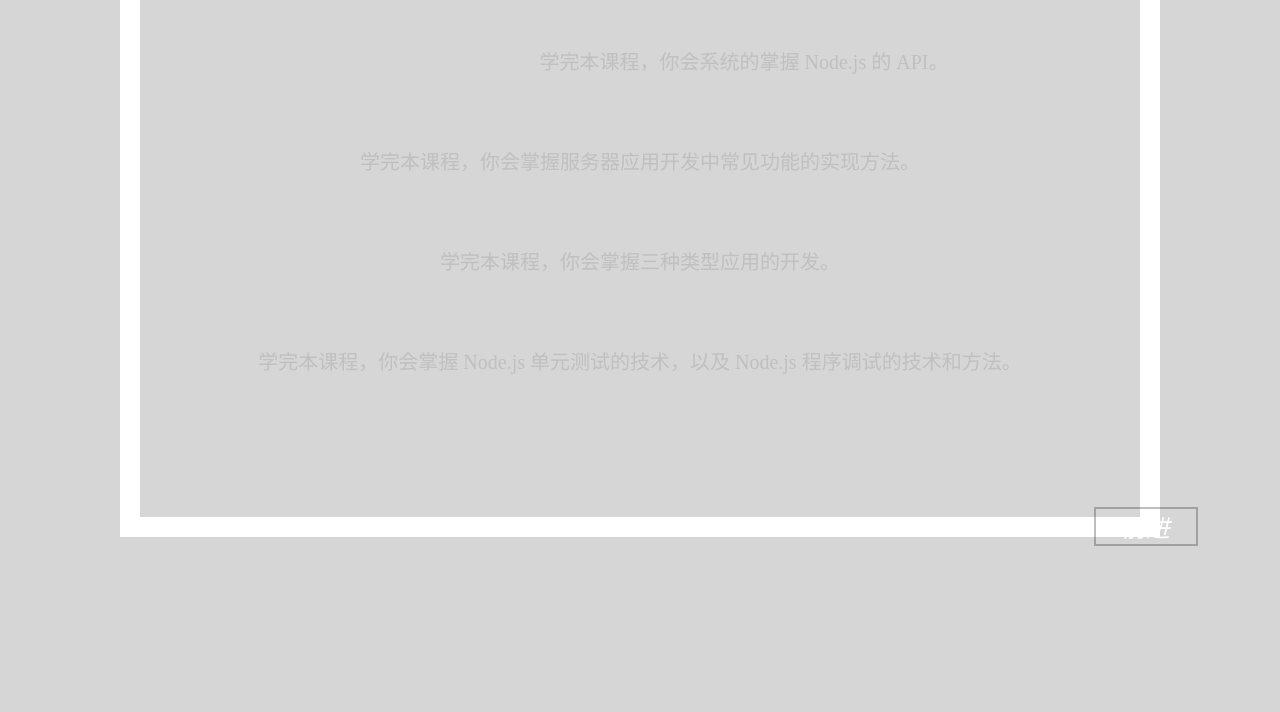
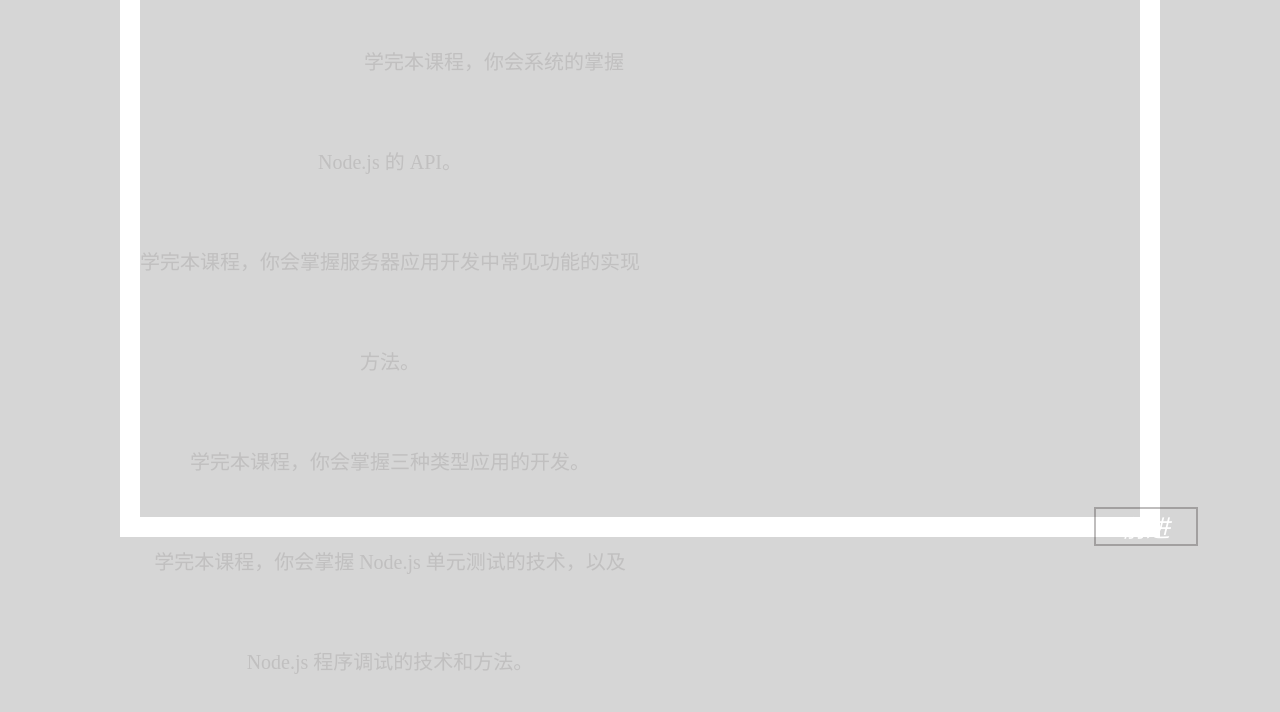
Before and after one commit to gaoyang836/online-course-platform, a plain HTML site: page index.html in a window 1280 px wide. Shown: the part 228-940 px from the top of the page. Before the commit the page ends 800 px from the top, so only its background shows below. Drawn offline with Linux system fonts and the light colour scheme.

Commit message:
Update common.css

```diff
--- a/common.css
+++ b/common.css
@@ -65,6 +65,7 @@ header {
 	margin:0 auto;
 	position:relative;
 	border:20px solid #fff;
+	text-align:center;
 }
 
 .cr-container input{
@@ -105,5 +106,5 @@ header {
      color:#4c464626;
      padding-bottom: 15px;
      padding-top: 15px;
-     text-align:center;
+     width:50%
 }
```
